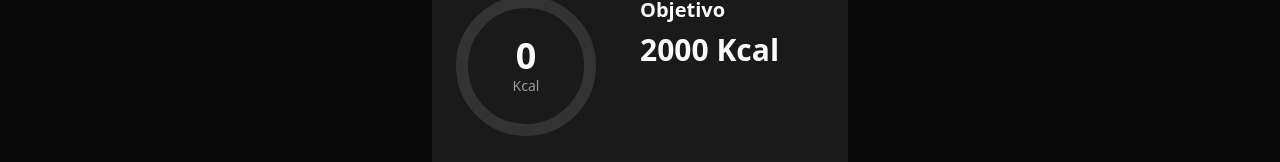
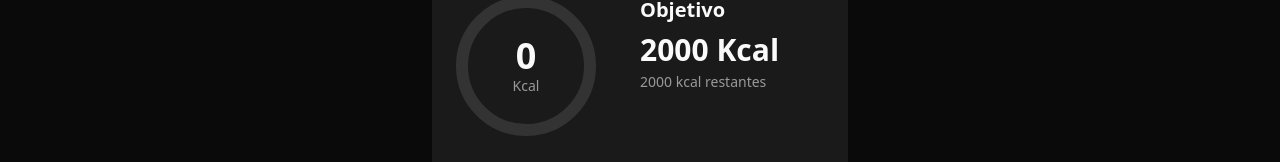
Before and after one commit to jacobmontiel222/ale-fit-fusion, a React (Vite) app: page / in a window 1280 px wide. Shown: the part 136-298 px from the top of the page. Built offline with nearby package versions, Linux system fonts and the light colour scheme; the HTML template or start-up script is replaced by a standard one.

Commit message:
feat: Add remaining kcal display

```diff
--- a/src/pages/Index.tsx
+++ b/src/pages/Index.tsx
@@ -80,6 +80,9 @@ const Index = () => {
             <div className="flex-1">
               <h2 className="text-xl font-semibold text-foreground mb-2">Objetivo</h2>
               <p className="text-3xl font-bold text-foreground">{todayNutrition.kcalTarget.toLocaleString('es-ES')} Kcal</p>
+              <p className="text-sm font-normal text-muted-foreground mt-1">
+                {Math.max(0, todayNutrition.kcalTarget - todayNutrition.kcalConsumed).toLocaleString('es-ES')} kcal restantes
+              </p>
             </div>
           </div>
 
```
